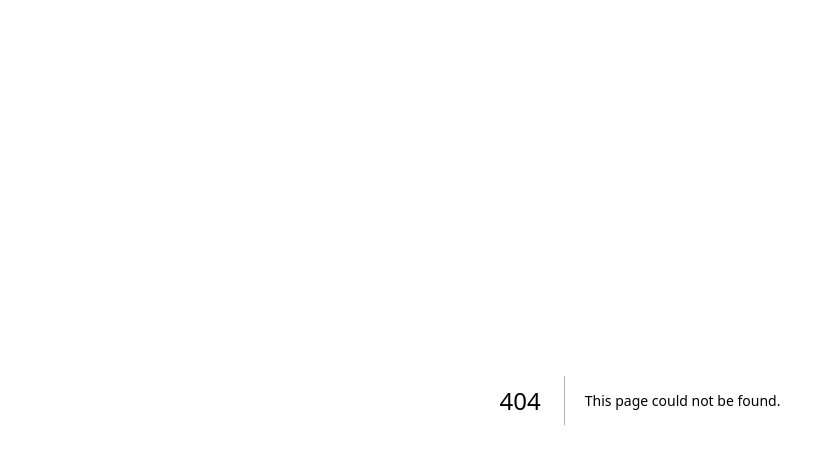
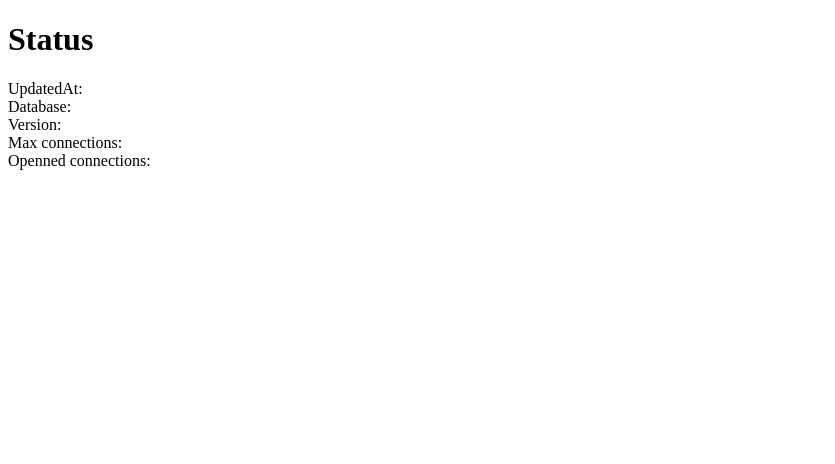
Before and after one commit to MichelAngelo7/clone-tabnews, a Next.js app: page /status in a window 1280 px wide. Before the commit this address had no page. Shown: the top 464 px of the page, without its empty margins (0-835 px from the left). Built offline with nearby package versions, Linux system fonts and the light colour scheme; no server answers; the database is empty.

Commit message:
feat: add initial status page

```diff
--- /dev/null
+++ b/pages/status/index.js
@@ -0,0 +1,48 @@
+import useSWR from "swr";
+
+async function fetchStatus() {
+  const response = await fetch("/api/v1/status");
+  const responseBody = await response.json();
+  return responseBody;
+}
+
+export default function StatusPage() {
+  const response = useSWR("status", fetchStatus, {
+    refreshInterval: 2000,
+    dedupingInterval: 2000,
+  });
+
+  const status = response.data;
+
+  return (
+    <>
+      <h1>Status</h1>
+      <div>
+        <spam>UpdatedAt: {status ? status.updated_at : ""}</spam>
+      </div>
+
+      <div>
+        <spam>
+          Database:
+          <div>
+            <spam>
+              Version: {status ? status.dependencies.database.version : ""}
+            </spam>
+          </div>
+          <div>
+            <spam>
+              Max connections:{" "}
+              {status ? status.dependencies.database.max_connections : ""}
+            </spam>
+          </div>
+          <div>
+            <spam>
+              Openned connections:{" "}
+              {status ? status.dependencies.database.opened_connections : ""}
+            </spam>
+          </div>
+        </spam>
+      </div>
+    </>
+  );
+}
```
